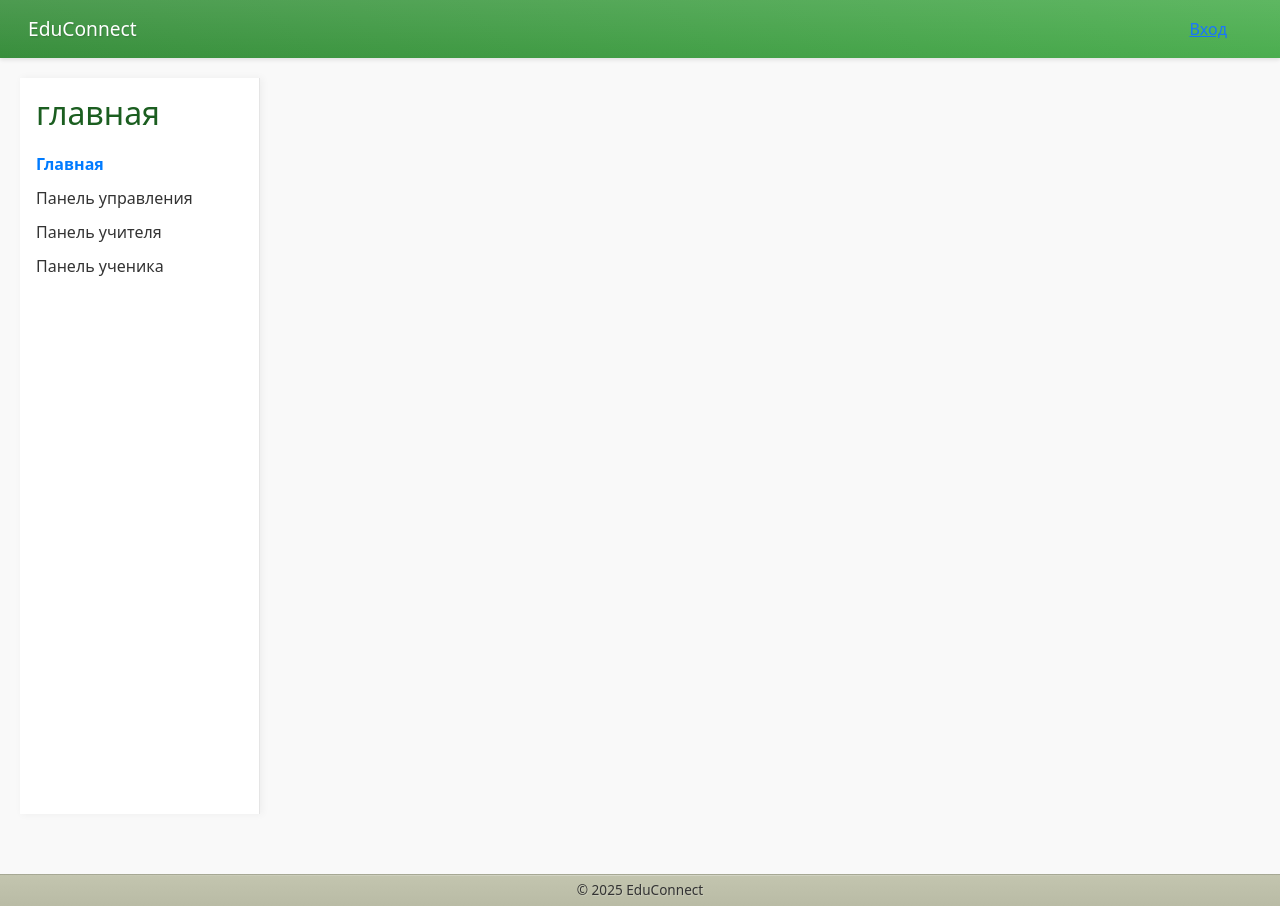
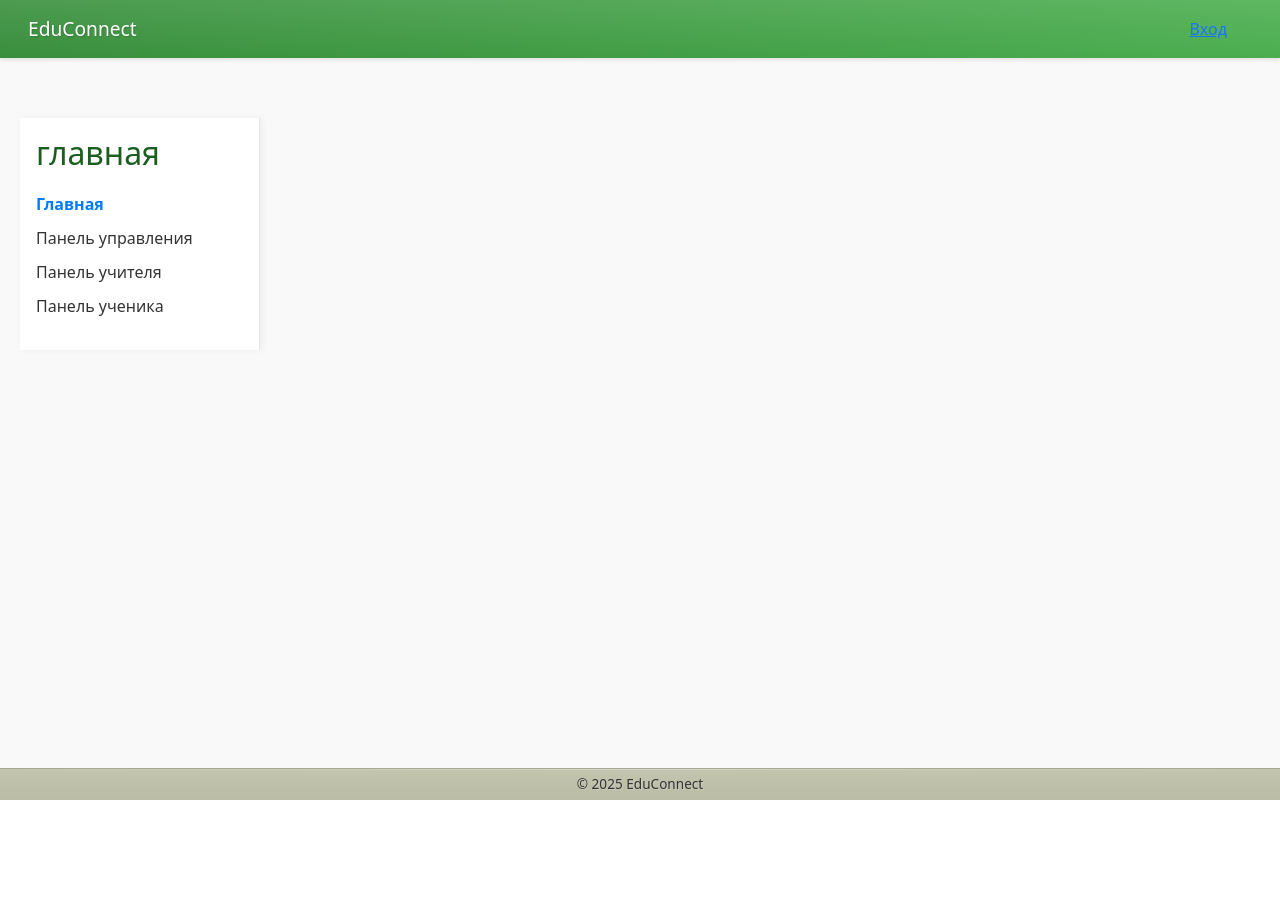
Before and after one commit to Alex-L-K-free/EduConnect, a React (Create React App) app in the folder educonnect/frontend/: page / in a window 1280 px wide. After the commit the page ends 800 px from the top, so only its background shows below. Built offline with nearby package versions, Linux system fonts and the light colour scheme.

Commit message:
работа над оформлением - панели управления v2

```diff
--- a/educonnect/frontend/src/components/layout/Layout.css
+++ b/educonnect/frontend/src/components/layout/Layout.css
@@ -1,26 +1,36 @@
+* {
+  box-sizing: border-box; /* Учитывать padding и border в размерах */
+  margin: 0;
+  padding: 0;
+}
+
 .layout {
   display: flex;
   flex-direction: column;
-  min-height: 100vh;
+  min-height: 100vh; /* Минимальная высота на весь экран */
 }
 
 .content-wrapper {
   display: flex;
-  flex: 1;
+  flex: 1; /* Занимает всё доступное пространство */
+  min-height: 0; /* Важно для корректного сжатия вложенных блоков */
 }
 
 .main-content {
-  flex: 1;
-  padding: 20px; /* Отступы для основного контента */
-  background-color: #f9f9f9; /* Цвет фона для основного контента */
+  flex: 1; /* Растягивается на всё свободное место */
+  padding: 20px;
+  background-color: #f9f9f9;
+  overflow: auto; /* Прокрутка внутри блока при переполнении */
 }
 
 .sidebar {
-  width: 200px; /* Ширина сайдбара */
-  background-color: #f4f4f4; /* Цвет фона сайдбара */
+  width: 200px;
+  background-color: #f4f4f4;
   padding: 20px;
   border-right: 1px solid #ccc;
-  height: calc(100vh - 64px); /* Высота сайдбара, учитывая высоту заголовка */
+  height: auto; /* Высота по содержимому */
+  min-height: 100%; /* Заполнить доступную высоту */
   position: sticky;
-  top: 64px; /* Высота заголовка */
+  top: 64px; /* Высота шапки */
+  overflow: auto; /* Прокрутка внутри сайдбара */
 }
```
